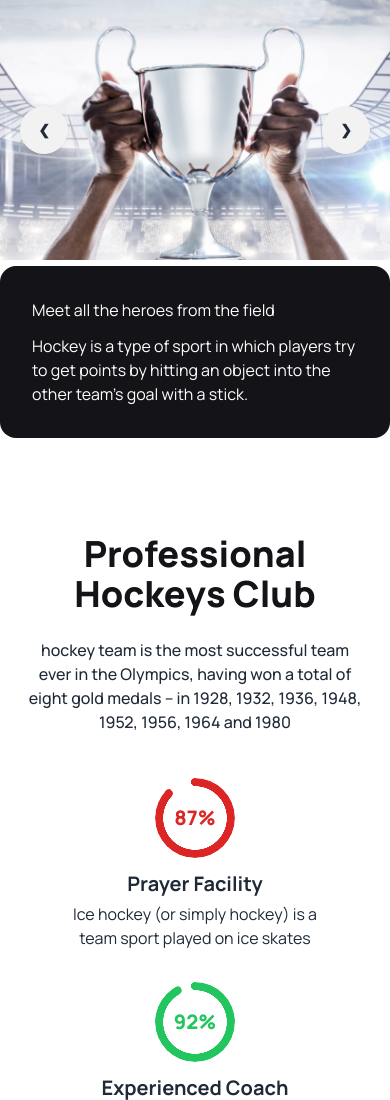
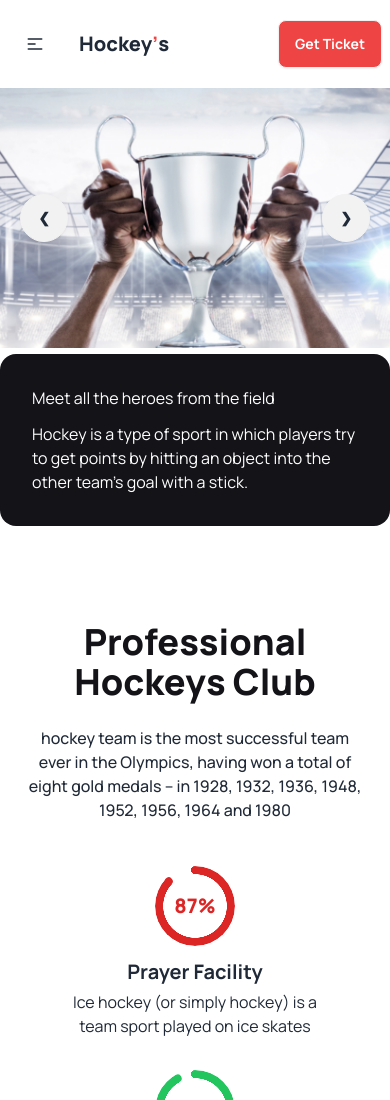
Before and after one commit to Naimul02/Assignment-3, a plain HTML site: page index.html in a window 390 px wide. Shown: the top 1100 px of the page. Drawn offline with nearby package versions, Linux system fonts and the light colour scheme.

Commit message:
added navbar section and completed the assignment

```diff
--- a/index.html
+++ b/index.html
@@ -47,9 +47,58 @@
     </style>
   </head>
   <body class="manrope">
-    <header class="container mx-auto relative lg:mt-10 mt-0">
+    <header class="container mx-auto relative">
+      <!-- navbar -->
+      <div class="navbar bg-base-100 my-3">
+        <div class="navbar-start">
+          <div class="dropdown">
+            <div tabindex="0" role="button" class="btn btn-ghost lg:hidden">
+              <svg
+                xmlns="http://www.w3.org/2000/svg"
+                class="h-5 w-5"
+                fill="none"
+                viewBox="0 0 24 24"
+                stroke="currentColor"
+              >
+                <path
+                  stroke-linecap="round"
+                  stroke-linejoin="round"
+                  stroke-width="2"
+                  d="M4 6h16M4 12h8m-8 6h16"
+                />
+              </svg>
+            </div>
+            <ul
+              tabindex="0"
+              class="menu menu-sm dropdown-content mt-3 z-[1] p-2 shadow bg-base-100 rounded-box w-52"
+            >
+              <li class="text-red-500 font-bold"><a>Home</a></li>
+
+              <li class="font-bold"><a>About</a></li>
+              <li class="font-bold"><a>Pages</a></li>
+              <li class="font-bold"><a>Blog</a></li>
+            </ul>
+          </div>
+          <a class="btn btn-ghost text-xl lg:text-4xl font-extrabold"
+            >Hockey<span class="text-red-500 -mx-2">’</span>s</a
+          >
+        </div>
+        <div class="navbar-center hidden lg:flex">
+          <ul class="menu menu-horizontal px-1">
+            <li class="text-red-500 font-bold"><a>Home</a></li>
+
+            <li class="font-bold"><a>About</a></li>
+            <li class="font-bold"><a>Pages</a></li>
+            <li class="font-bold"><a>Blog</a></li>
+          </ul>
+        </div>
+        <div class="navbar-end flex items-center gap-3">
+          <i class="fa-solid fa-magnifying-glass text-2xl hidden lg:block "></i>
+          <a class="btn bg-red-500 text-white hover:text-black">Get Ticket</a>
+        </div>
+      </div>
       <!-- banner section -->
-      <div class="carousel w-full max-h-[500px]">
+      <div class="carousel w-full max-h-[500px] lg:rounded-2xl">
         <div id="slide1" class="carousel-item flex-col relative w-full">
           <img src="Images/1.png" class="w-full object-cover h-full" />
 
@@ -80,7 +129,7 @@
         </div>
       </div>
       <div
-        class="max-w-[502px] bg-[#131318] p-8 rounded-2xl static lg:absolute lg:right-[20px] lg:top-[335px]"
+        class="max-w-[502px] bg-[#131318] p-8 rounded-2xl static lg:absolute lg:right-[20px] lg:top-[415px]"
       >
         <h2 class="text-[#fff]">Meet all the heroes from the field</h2>
         <p class="text-white mt-3">
```
